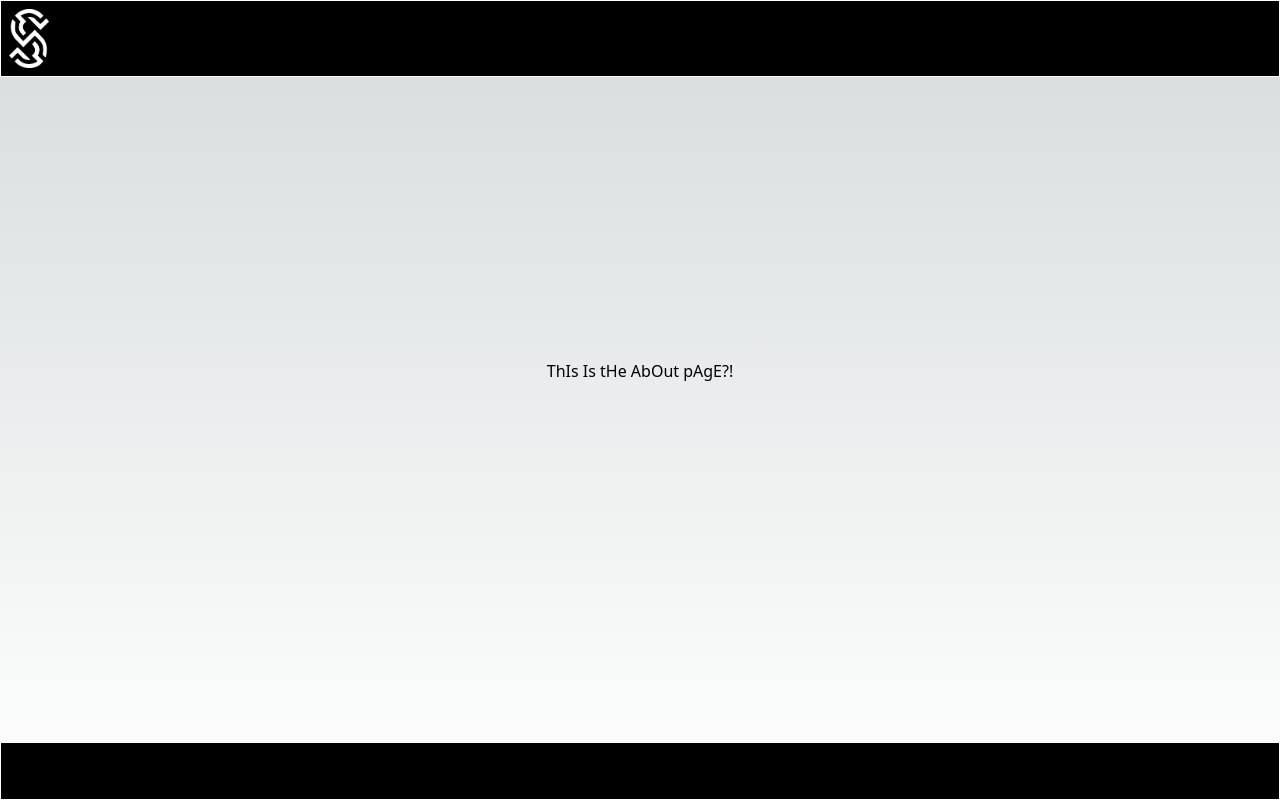
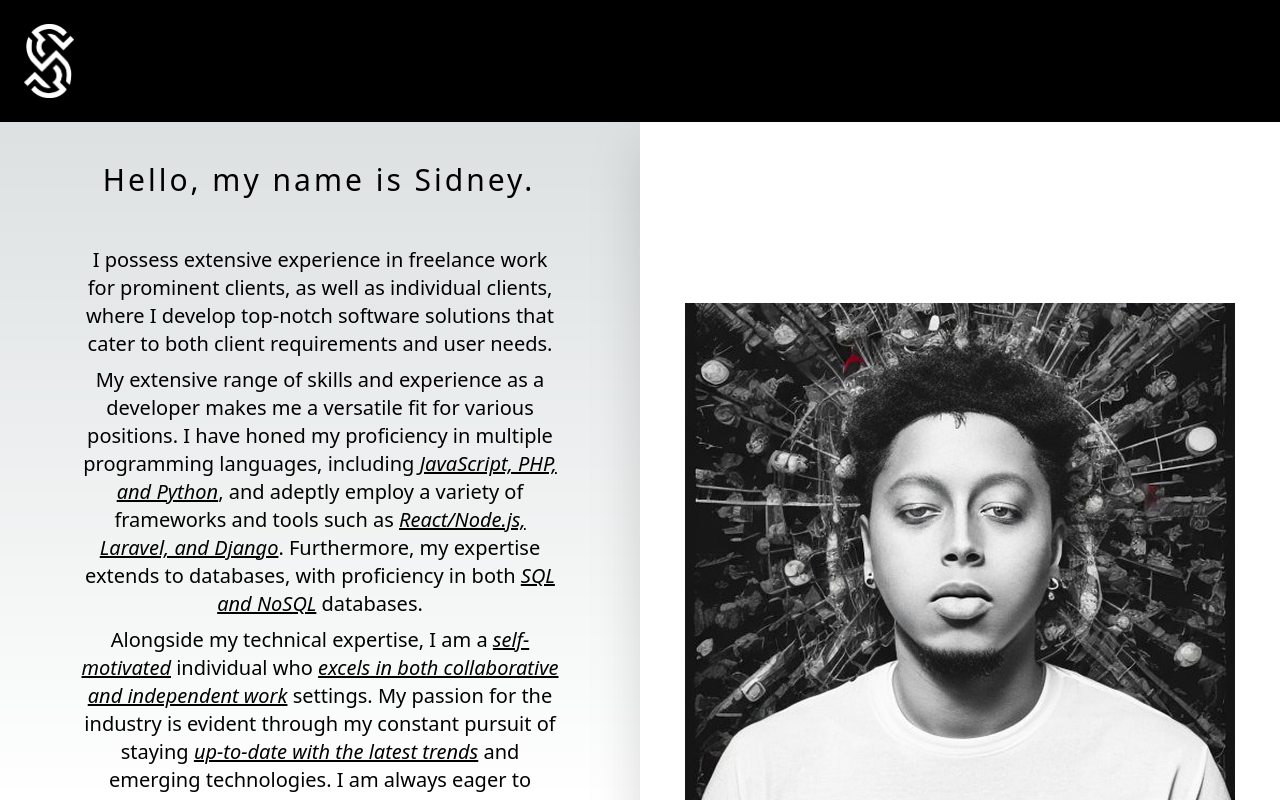
Before and after one commit to Smcclean4/smcclean4.github.io, a Next.js app in the folder personal-portfolio/: page /about in a window 1280 px wide. Built offline with nearby package versions, Linux system fonts and the light colour scheme.

Commit message:
about us, contact
finished about us page and typewriting for home page. Working on contact page currently.

```diff
--- a/personal-portfolio/package.json
+++ b/personal-portfolio/package.json
@@ -9,6 +9,10 @@
     "lint": "next lint"
   },
   "dependencies": {
+    "@fortawesome/fontawesome-svg-core": "^6.4.0",
+    "@fortawesome/free-brands-svg-icons": "^6.4.0",
+    "@fortawesome/free-solid-svg-icons": "^6.4.0",
+    "@fortawesome/react-fontawesome": "^0.2.0",
     "@types/node": "18.15.11",
     "@types/react": "18.0.33",
     "@types/react-dom": "18.0.11",
--- a/personal-portfolio/src/components/Footer.tsx
+++ b/personal-portfolio/src/components/Footer.tsx
@@ -1,7 +1,7 @@
 export const Footer = () => {
   return (
-    <div className="flex justify-end p-4 bg-black border border-white">
-      <p>Copyright © Sidney L. McClean All rights reserved.</p>
+    <div className="flex justify-end p-4 bg-black w-full bottom-0">
+      <p className="text-sm text-gray-500">Copyright © Sidney L. McClean All rights reserved.</p>
     </div>
   )
 }
--- a/personal-portfolio/src/components/Header.tsx
+++ b/personal-portfolio/src/components/Header.tsx
@@ -12,6 +12,7 @@ export const Header = () => {
         <link rel="icon" type="image/png" sizes="32x32" href="/favicon-32x32.png" />
         <link rel="icon" type="image/png" sizes="16x16" href="/favicon-16x16.png" />
         <link rel="manifest" href="/site.webmanifest"></link>
+        <script src="https://kit.fontawesome.com/42005de702.js" crossOrigin="anonymous"></script>
       </Head>
       <Navbar />
     </div>
--- a/personal-portfolio/src/components/Navbar.tsx
+++ b/personal-portfolio/src/components/Navbar.tsx
@@ -4,8 +4,8 @@ import Link from 'next/link'
 export const Navbar = () => {
   return (
     <>
-      <div className="p-2 flex flex-row items-center justify-between absolute w-full bg-black border border-white">
-        <Link href="/"><Image src="/SLM-LETTER-ICON.png" alt={""} height="40" width="40" /></Link>
+      <div className="p-6 flex flex-row items-center justify-between w-full bg-black">
+        <Link href="/"><Image src="/SLM-LETTER-ICON.png" alt={""} height="50" width="50" /></Link>
         <ul className="flex">
           <li className="mx-10 underline underline-offset-8">
             <Link href="/about">About</Link>
--- a/personal-portfolio/src/pages/about.tsx
+++ b/personal-portfolio/src/pages/about.tsx
@@ -1,10 +1,31 @@
 import { Layout } from "@/components/Layout"
+import Image from 'next/image'
 
 const About = () => {
   return (
     <Layout>
-      <div className="flex justify-center items-center">
-        <p>ThIs Is tHe AbOut pAgE?!</p>
+      <div className="flex flex-row h-full w-full text-center flex-wrap">
+        <div className="w-1/2 h-full flex flex-col justify-center items-center">
+          <div className="my-10">
+            <h1 className="text-3xl animate-typing overflow-hidden border-r-2 whitespace-nowrap my-0 mx-auto tracking-widest">Hello, my name is Sidney.</h1>
+          </div>
+          <div className="w-3/4 text-xl font-extralight">
+            <p className="my-2">I possess extensive experience in freelance work for prominent clients, as well as individual clients, where I develop top-notch software solutions that cater to both client requirements and user needs.</p>
+            <p className="my-2">
+              My extensive range of skills and experience as a developer makes me a versatile fit for various positions. I have honed my proficiency in multiple programming languages, including <i className="underline"><b>JavaScript, PHP, and Python</b></i>, and adeptly employ a variety of frameworks and tools such as <i className="underline"><b>React/Node.js, Laravel, and Django</b></i>. Furthermore, my expertise extends to databases, with proficiency in both <i className="underline"><b>SQL and NoSQL</b></i> databases.
+            </p>
+            <p className="my-2">
+              Alongside my technical expertise, I am a <i className="underline"><b>self-motivated</b></i> individual who <i className="underline"><b>excels in both collaborative and independent work</b></i> settings. My passion for the industry is evident through my constant pursuit of staying <i className="underline"><b>up-to-date with the latest trends</b></i> and emerging technologies. I am always eager to expand my skillset, not just as a developer but also as an individual, <i className="underline"><b>striving for personal and professional growth.</b></i>
+            </p>
+            <p className="my-2">
+              Overall, I believe that my combination of technical expertise, communication skills, and passion for software development make me an excellent fit for any software development position.
+            </p>
+            <p><b>Looking forward to hearing from you soon.</b></p>
+          </div>
+        </div>
+        <div className="w-1/2 h-full flex justify-center items-center bg-white drop-shadow-2xl">
+          <Image className="mx-auto" src="/IMG_3532.JPG" alt={""} height="550" width="550" />
+        </div>
       </div>
     </Layout>
   )
--- a/personal-portfolio/src/pages/contact.tsx
+++ b/personal-portfolio/src/pages/contact.tsx
@@ -1,10 +1,21 @@
 import { Layout } from "@/components/Layout"
+import { FontAwesomeIcon } from "@fortawesome/react-fontawesome"
+import { faGithub, faLinkedin } from "@fortawesome/free-brands-svg-icons"
+import { faMailBulk } from "@fortawesome/free-solid-svg-icons"
 
 const Contact = () => {
   return (
     <Layout>
-      <div className="flex justify-center items-center">
-        <p>ThIs Is tHe CoNtAcT pAgE?!</p>
+      <div className="flex flex-col justify-center items-center">
+        <p className="text-2xl pb-10"><b>Feel free to contact me at any of the sources listed below.</b></p>
+        <p className="text-xl">I look forward to working with you soon.</p>
+        <div>
+          <ul className="flex flex-row flex-wrap">
+            <FontAwesomeIcon className="m-10 animate-pulse" icon={faGithub} size="2xl" style={{ color: "white", }} />
+            <FontAwesomeIcon className="m-10 animate-pulse" icon={faLinkedin} size="2xl" style={{ color: "white", }} />
+            <FontAwesomeIcon className="m-10 animate-pulse" icon={faMailBulk} size="2xl" style={{ color: "white", }} />
+          </ul>
+        </div>
       </div>
     </Layout>
   )
--- a/personal-portfolio/src/pages/index.tsx
+++ b/personal-portfolio/src/pages/index.tsx
@@ -4,8 +4,10 @@ import Image from 'next/image'
 export default function Home() {
   return (
     <Layout>
-      <Image className="my-10 mr-4" src="/SLM-LOGO-ICON-WHITE.png" alt={""} height="200" width="200" />
-      <p className="text-2xl animate-pulse">Welcome to the Origin.</p>
+      <div className="flex justify-center flex-col">
+        <Image className="my-10 mx-auto" src="/SLM-LOGO-ICON-WHITE.png" alt={""} height="200" width="200" />
+        <p className="text-2xl animate-typing overflow-hidden border-r-2 whitespace-nowrap my-0 mx-auto tracking-widest">Software Developer. Innovator. Creator.</p>
+      </div>
     </Layout>
   )
 }
--- a/personal-portfolio/tailwind.config.js
+++ b/personal-portfolio/tailwind.config.js
@@ -9,7 +9,21 @@ module.exports = {
     "./src/**/*.{js,ts,jsx,tsx}",
   ],
   theme: {
-    extend: {},
+    extend: {
+      keyframes: {
+        type: {
+          from: { width: "0" },
+          to: { width: "100%" },
+        },
+        blink: {
+          "from, to": { borderColor: "transparent" },
+          "50%": { borderColor: "white" },
+        },
+      },
+      animation: {
+        typing: "type 4.2s steps(40, end), blink .90s step-end infinite",
+      },
+    },
   },
   plugins: [],
 };
```
Also changed, not shown: personal-portfolio/public/IMG_3532.JPG (added), 1 other file (tests, documents, lock files or other folders).
